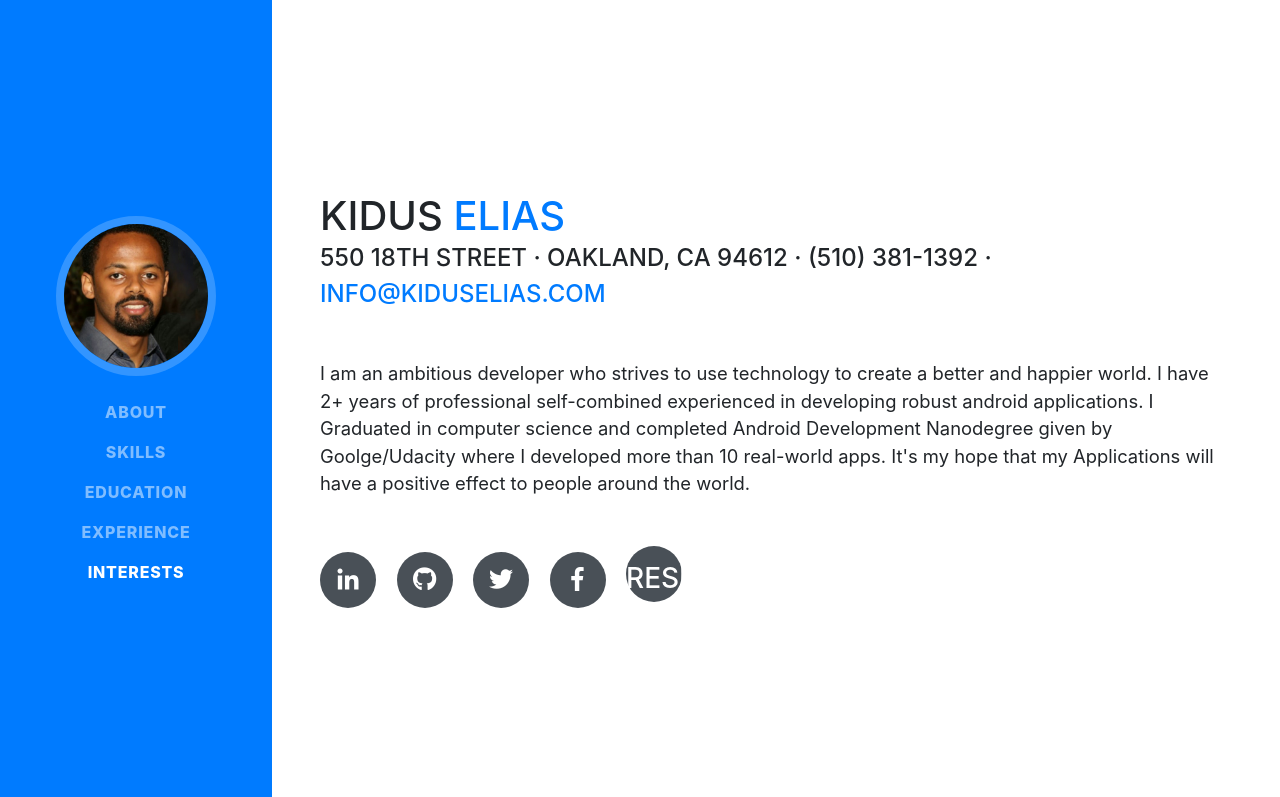
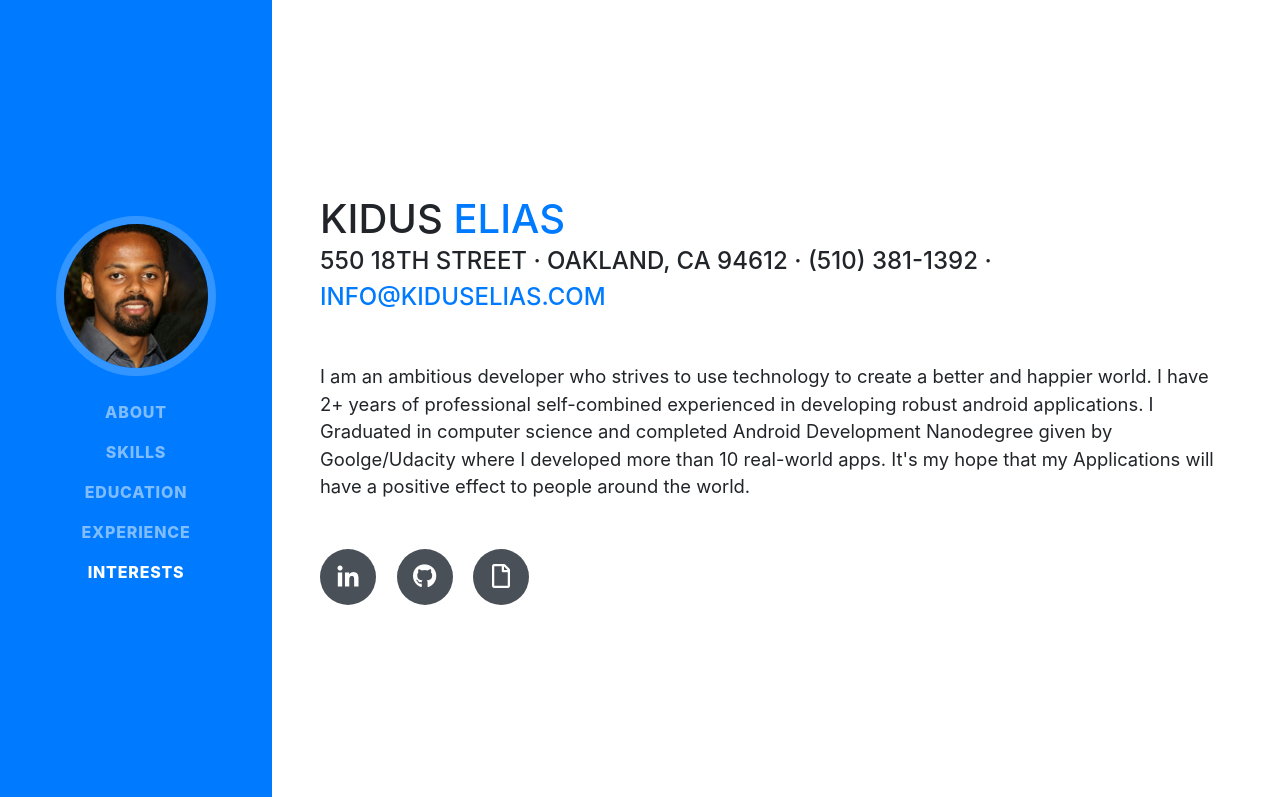
Before and after one commit to kiduel/Portfolio, a website with bundled scripts: page index.html in a window 1280 px wide. Shown: the top 797 px of the page. Built offline with nearby package versions, Linux system fonts and the light colour scheme; a web font is replaced by a local one.

Commit message:
Update index.html

```diff
--- a/index.html
+++ b/index.html
@@ -75,18 +75,12 @@
             <a href="https://www.linkedin.com/in/kidus-elias/" target="_blank">
               <i class="fab fa-linkedin-in"></i>
             </a>
-            <a href="  https://github.com/kiduel" target="_blank">
+            <a href="https://github.com/kiduel" target="_blank">
               <i class="fab fa-github"></i>
             </a>
-            <a href="#">
-              <i class="fab fa-twitter"></i>
-            </a>
-            <a href="#">
-              <i class="fab fa-facebook-f"></i>
-            </a>
-            <a href="#">
-            <p class="text-muted">  <h3>Resume</h3> </p>
-            </a>
+            <a href="https://drive.google.com/file/d/1FSZflNm3NlN_RHcyDrtTuwj8kYxUi_Mr/view?usp=sharing" target="_blank">
+            <i class="far fa-file"></i>
+          </a>
           </div>
         </div>
       </section>
```
